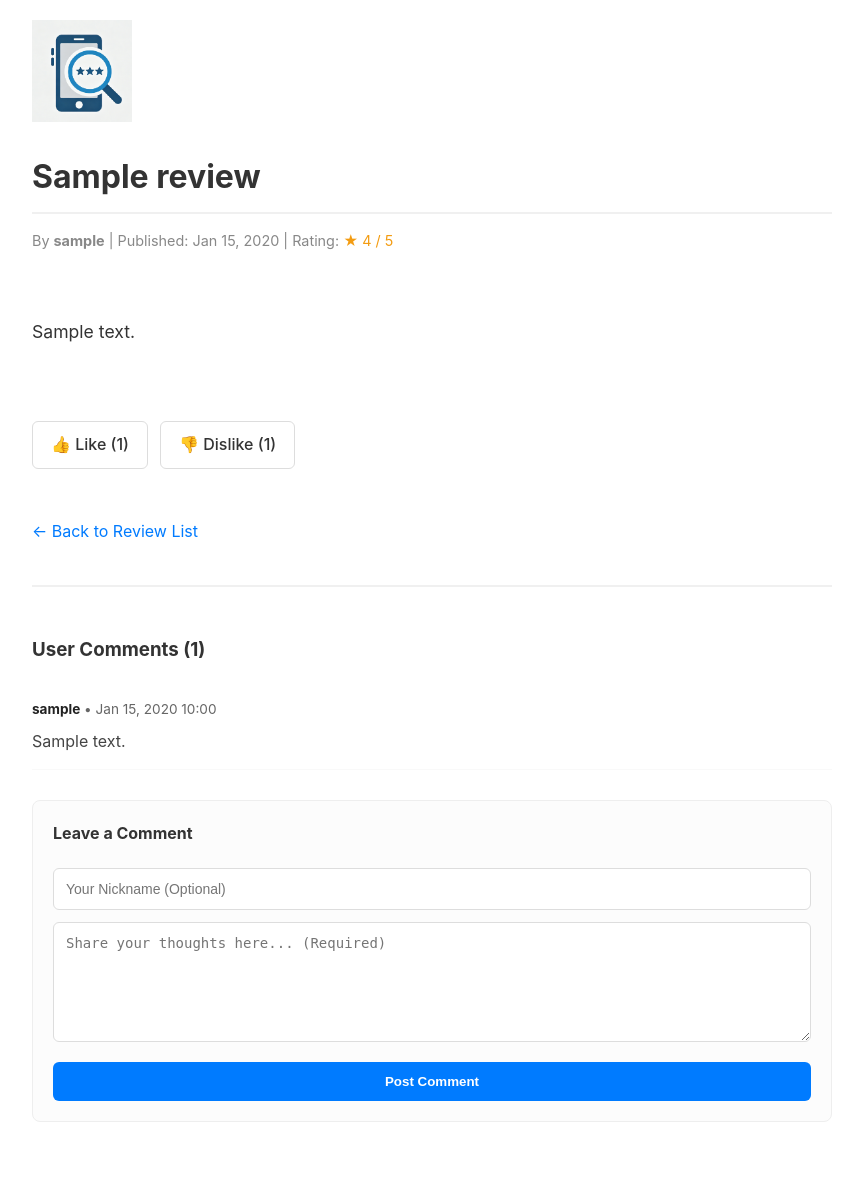
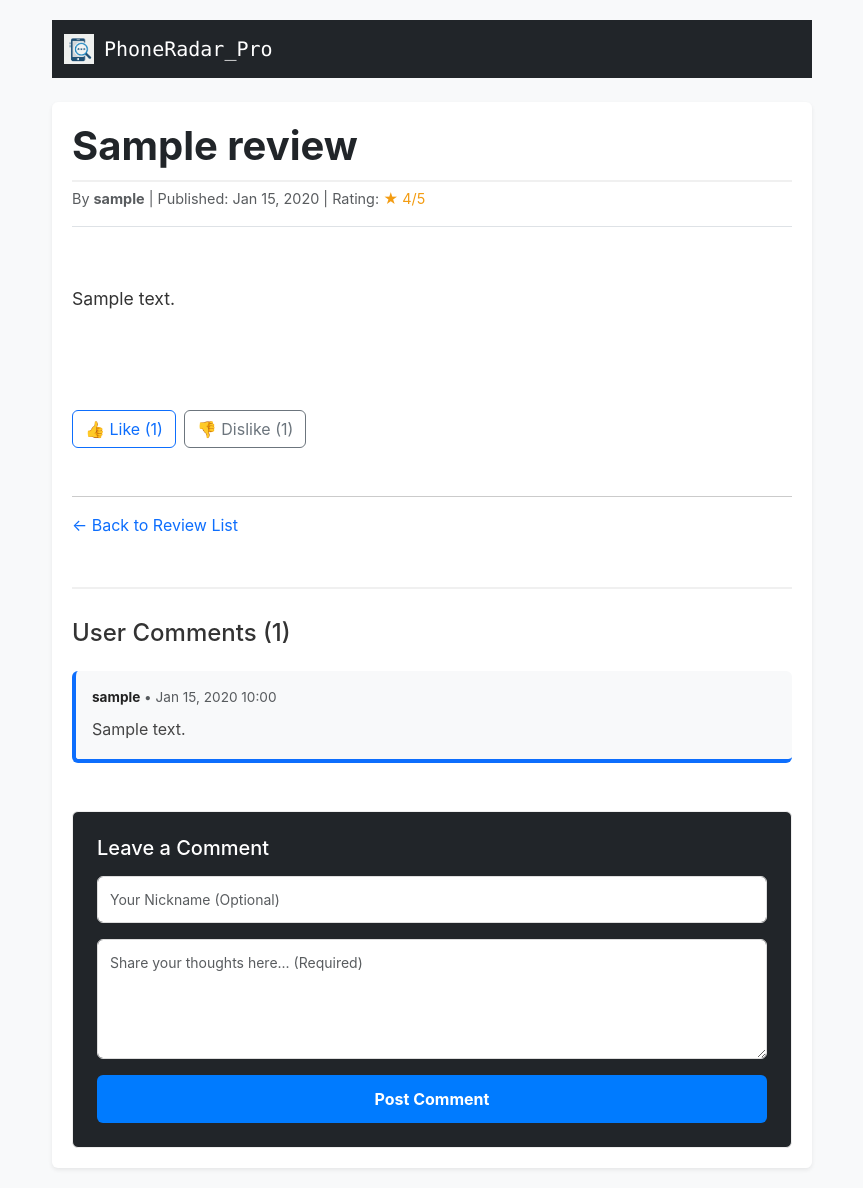
Before and after one commit to Aurelianus-001/PhoneRadar-Pro, a Django app: a page that uses reviews/templates/reviews/review_detail.html in a window 1280 px wide. Shown: the whole page, without its empty margins (208-1071 px from the left). Before the commit the page ends 1122 px from the top, so only its background shows below. Run offline with Django 5.2, Linux system fonts and the light colour scheme; tables that the repository leaves empty hold one stand-in row (values such as "Sample post").

Commit message:
UI: Unified navbar and polished detail page with Bootstrap

```diff
--- a/reviews/templates/reviews/review_detail.html
+++ b/reviews/templates/reviews/review_detail.html
@@ -5,44 +5,55 @@
     <meta charset="UTF-8">
     <meta name="viewport" content="width=device-width, initial-scale=1.0">
     <title>{{ review.title }} - Phone Radar Pro</title>
+    <link href="https://cdn.jsdelivr.net/npm/bootstrap@5.3.0/dist/css/bootstrap.min.css" rel="stylesheet">
     <link rel="stylesheet" href="{% static 'reviews/css/style.css' %}">
+    <style>
+        /* 这里添加一点局部样式，确保详情页内容不会太宽 */
+        .detail-container { max-width: 800px; margin: 0 auto; padding: 20px; }
+        .navbar-brand img { margin-right: 10px; }
+    </style>
 </head>
-<body>
-    <div class="container">
-        <div class="logo-wrapper">
-            <a href="{% url 'review_list' %}">
-                <img src="{% static 'reviews/images/logo.png' %}" alt="Phone Radar Pro Logo" width="100">
+<body class="bg-light">
+
+    <nav class="navbar navbar-expand-lg navbar-dark bg-dark mb-4">
+        <div class="container">
+            <a class="navbar-brand font-monospace d-flex align-items-center" href="{% url 'review_list' %}">
+                <img src="{% static 'reviews/images/logo.png' %}" alt="Logo" width="30" height="30">
+                PhoneRadar_Pro
             </a>
         </div>
+    </nav>
 
-        <h1>{{ review.title }}</h1>
-        <p class="meta">
+    <div class="container bg-white shadow-sm rounded detail-container">
+        <h1 class="display-6 fw-bold text-dark">{{ review.title }}</h1>
+        <p class="meta text-muted border-bottom pb-3">
             By <strong>{{ review.author.username }}</strong> |
             Published: {{ review.created_at|date:"M d, Y" }} |
-            Rating: <span style="color: #f39c12;">★ {{ review.rating }} / 5</span>
+            Rating: <span style="color: #f39c12;">★ {{ review.rating }}/5</span>
         </p>
 
-        <div class="content">
+        <div class="content my-4" style="font-size: 1.1rem; line-height: 1.8;">
             {{ review.content|linebreaks }}
         </div>
 
-        <div class="vote-actions">
-            <a href="{% url 'review_vote' review.slug 'like' %}" class="vote-btn">
+        <div class="vote-actions d-flex gap-2 my-5">
+            <a href="{% url 'review_vote' review.slug 'like' %}" class="btn btn-outline-primary">
                 👍 Like ({{ review.likes }})
             </a>
-            <a href="{% url 'review_vote' review.slug 'dislike' %}" class="vote-btn">
+            <a href="{% url 'review_vote' review.slug 'dislike' %}" class="btn btn-outline-secondary">
                 👎 Dislike ({{ review.dislikes }})
             </a>
         </div>
 
-        <a href="{% url 'review_list' %}" class="back-link">← Back to Review List</a>
+        <hr>
+        <a href="{% url 'review_list' %}" class="text-decoration-none">← Back to Review List</a>
 
-        <div class="comment-area">
-            <h3>User Comments ({{ review.comments.count }})</h3>
+        <div class="comment-area mt-5">
+            <h3 class="h4 mb-4">User Comments ({{ review.comments.count }})</h3>
 
             {% for comment in review.comments.all %}
-                <div class="comment-item">
-                    <div class="comment-meta">
+                <div class="comment-item p-3 mb-3 bg-light rounded border-start border-4 border-primary">
+                    <div class="comment-meta small text-muted mb-2">
                         <strong>{{ comment.user_name }}</strong> &bull; {{ comment.created_at|date:"M d, Y H:i" }}
                     </div>
                     <div class="comment-text">
@@ -50,19 +61,25 @@
                     </div>
                 </div>
             {% empty %}
-                <p style="color: #999;">No comments yet. Be the first to share your thoughts!</p>
+                <p class="text-muted italic">No comments yet. Be the first to share your thoughts!</p>
             {% endfor %}
 
-            <div class="comment-form">
-                <h4>Leave a Comment</h4>
+            <div class="comment-form mt-5 p-4 bg-dark text-white rounded">
+                <h4 class="h5 mb-3">Leave a Comment</h4>
                 <form method="post" action="{% url 'review_detail' review.slug %}">
                     {% csrf_token %}
-                    <input type="text" name="user_name" placeholder="Your Nickname (Optional)">
-                    <textarea name="text" placeholder="Share your thoughts here... (Required)" required></textarea>
-                    <button type="submit">Post Comment</button>
+                    <div class="mb-3">
+                        <input type="text" name="user_name" class="form-control" placeholder="Your Nickname (Optional)">
+                    </div>
+                    <div class="mb-3">
+                        <textarea name="text" class="form-control" rows="3" placeholder="Share your thoughts here... (Required)" required></textarea>
+                    </div>
+                    <button type="submit" class="btn btn-primary w-100">Post Comment</button>
                 </form>
             </div>
         </div>
     </div>
+
+    <script src="https://cdn.jsdelivr.net/npm/bootstrap@5.3.0/dist/js/bootstrap.bundle.min.js"></script>
 </body>
 </html>
```
